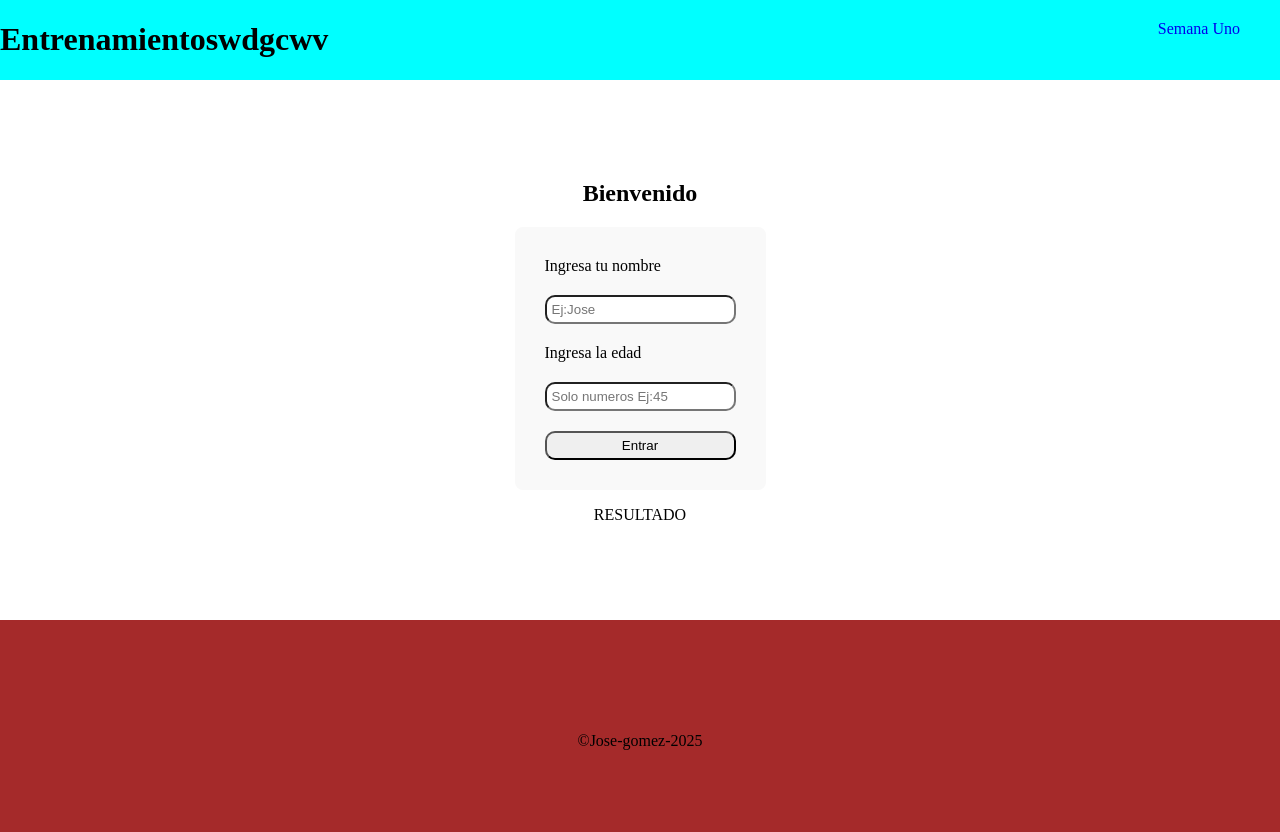
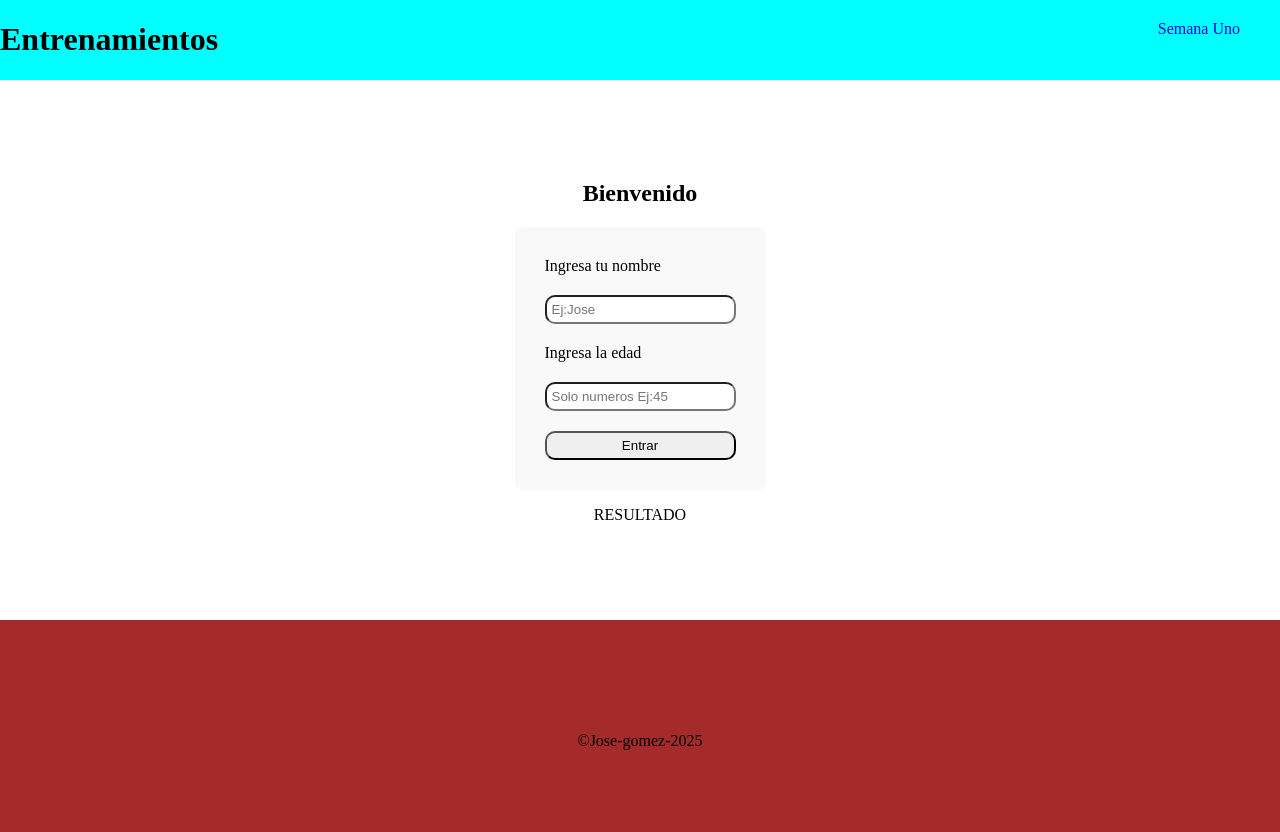
Before and after one commit to JNACHO2001/App_edad, a plain HTML site: page index.html in a window 1280 px wide. Drawn offline with Linux system fonts and the light colour scheme.

Commit message:
feat:titulo modificado

```diff
--- a/index.html
+++ b/index.html
@@ -8,7 +8,7 @@
 </head>
 <body>
     <header>
-        <h1>Entrenamientoswdgcwv</h1>
+        <h1>Entrenamientos</h1>
         <nav>
             <a href="http://">Semana Uno</a>
         </nav>
```
